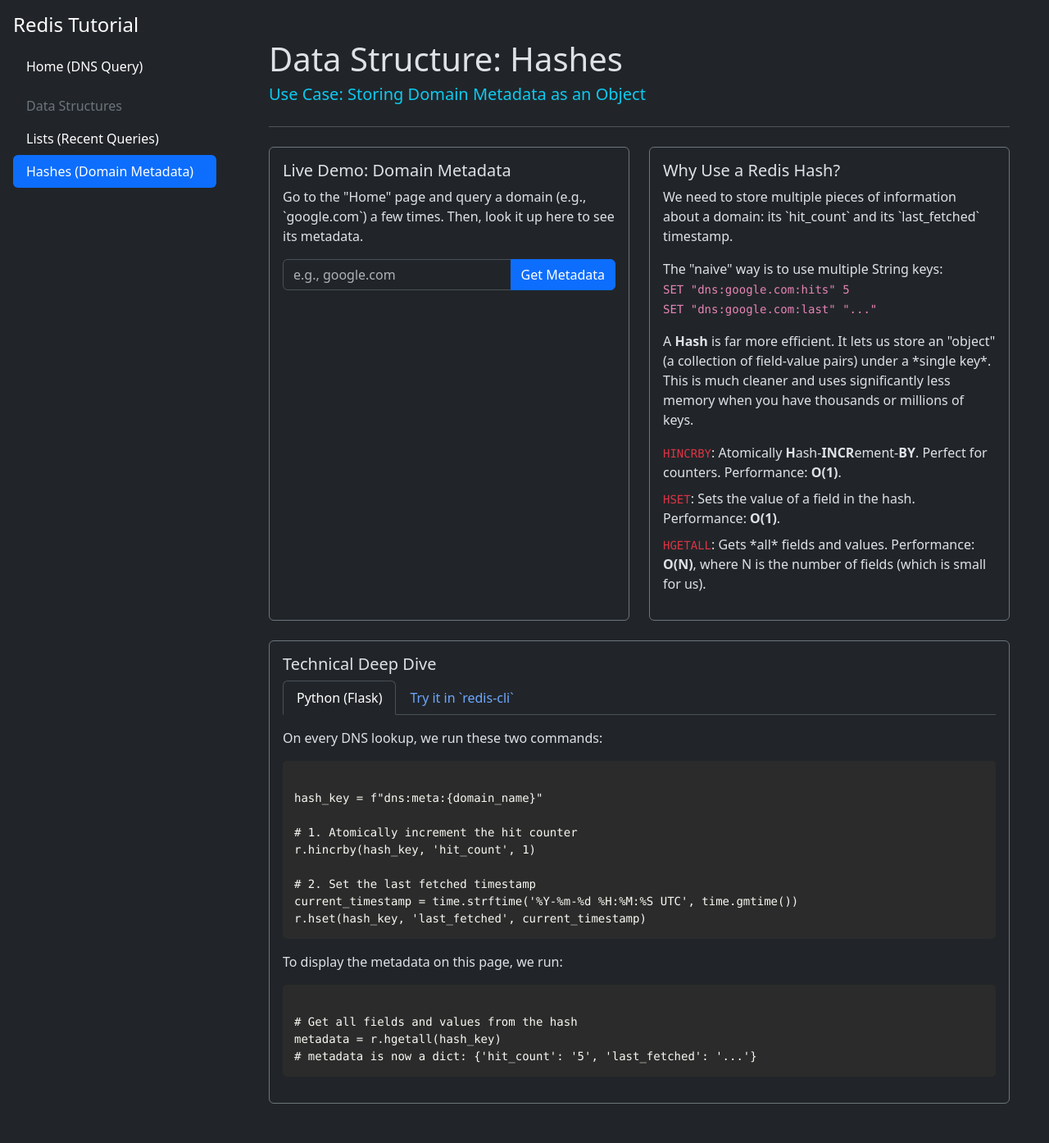
After one commit to ramees-kr/redis-with-dns, a Flask app: page /feature/hashes in a window 1280 px wide. The commit adds this page. Shown: the whole page at 82% size. Run offline with Flask 3, Linux system fonts and the light colour scheme.

Commit message:
Add Redis hash feature for domain metadata
Introduces a new '/feature/hashes' route and template to display domain metadata stored in Redis hashes. On each DNS query, the app now tracks 'hit_count' and 'last_fetched' timestamp per domain using Redis hash operations. Updates navigation to include the new feature.

```diff
--- a/app.py
+++ b/app.py
@@ -1,5 +1,6 @@
 from flask import Flask, render_template, request
 from dns_cache import get_dns_lookup, r
+import time
 
 # Initialize the Flask app
 app = Flask(__name__)
@@ -7,6 +8,7 @@ app = Flask(__name__)
 # keys for recent queries in Redis
 RECENT_QUERIES_KEY = "dns:recent"
 MAX_RECENT_QUERIES = 10
+META_KEY_PREFIX = "dns:meta:"
 
 @app.route('/', methods=['GET', 'POST'])
 def home():
@@ -15,7 +17,7 @@ def home():
     """
     # This context dict will hold all variables for the template
     context = {}
-    context['active_page'] = 'home'  # For sidebar navigation
+    context['active_page'] = 'home'
 
     if request.method == 'POST':
         # 1. Get the domain from the form
@@ -37,6 +39,17 @@ def home():
                 r.lpush(RECENT_QUERIES_KEY, domain_name)
                 # LTRIM trims the list to keep only the first 10 items (0-9)
                 r.ltrim(RECENT_QUERIES_KEY, 0, MAX_RECENT_QUERIES - 1)
+
+
+                hash_key = f"{META_KEY_PREFIX}{domain_name}"
+                # 1. Increment the 'hit_count' field by 1
+                # HINCRBY is atomic and safe.
+                r.hincrby(hash_key, 'hit_count', 1)
+
+                # 2. Set the 'last_fetched' field to the current timestamp
+                # HSET is used to set or update a field's value.
+                current_timestamp = time.strftime('%Y-%m-%d %H:%M:%S UTC', time.gmtime())
+                r.hset(hash_key, 'last_fetched', current_timestamp)
 
     # 4. Render the template, passing in all context variables
     # If it's a GET request, context is empty and the form is blank
@@ -62,6 +75,29 @@ def feature_lists():
     }
     return render_template('feature_lists.html', **context)
 
+
+@app.route('/feature/hashes', methods=['GET', 'POST'])
+def feature_hashes():
+    context = {
+        'active_page': 'hashes'
+    }
+
+    if request.method == 'POST':
+        domain_name = request.form.get('domain')
+
+        if domain_name and r:
+            hash_key = f"{META_KEY_PREFIX}{domain_name}"
+
+            # HGETALL retrieves all fields and values from the hash
+            # It returns a dictionary in python-redis
+            metadata = r.hgetall(hash_key)
+
+            context['domain'] = domain_name
+            context['hash_key'] = hash_key
+            context['metadata'] = metadata
+
+    return render_template('feature_hashes.html', **context)
+
 # This allows us to run the app directly with 'python app.py'
 if __name__ == '__main__':
     # debug=True will auto-reload the server when you save files
--- /dev/null
+++ b/templates/feature_hashes.html
@@ -0,0 +1,176 @@
+{% extends "layout.html" %} {% block content %}
+<h1 class="mb-1">Data Structure: Hashes</h1>
+<p class="lead text-info">Use Case: Storing Domain Metadata as an Object</p>
+<hr class="my-4" />
+
+<div class="row g-4">
+  <div class="col-md-6">
+    <div class="card bg-dark border-secondary h-100">
+      <div class="card-body">
+        <h5 class="card-title">Live Demo: Domain Metadata</h5>
+        <p class="card-text">
+          Go to the "Home" page and query a domain (e.g., `google.com`) a few
+          times. Then, look it up here to see its metadata.
+        </p>
+
+        <form method="POST" action="/feature/hashes">
+          <div class="input-group">
+            <input
+              type="text"
+              class="form-control"
+              name="domain"
+              placeholder="e.g., google.com"
+              value="{{ domain or '' }}"
+              required
+            />
+            <button class="btn btn-primary" type="submit">Get Metadata</button>
+          </div>
+        </form>
+
+        {% if domain %}
+        <h6 class="mt-4">
+          Metadata for: <code class="text-info">{{ hash_key }}</code>
+        </h6>
+        {% if metadata %}
+        <table class="table table-dark table-striped-columns mt-3">
+          <thead>
+            <tr>
+              <th>Field</th>
+              <th>Value</th>
+            </tr>
+          </thead>
+          <tbody>
+            {% for field, value in metadata.items() %}
+            <tr>
+              <td><code>{{ field }}</code></td>
+              <td><code>{{ value }}</code></td>
+            </tr>
+            {% endfor %}
+          </tbody>
+        </table>
+        {% else %}
+        <p class="text-secondary mt-3">
+          No metadata found. Go query this domain on the Home page first!
+        </p>
+        {% endif %} {% endif %}
+      </div>
+    </div>
+  </div>
+
+  <div class="col-md-6">
+    <div class="card bg-dark border-secondary h-100">
+      <div class="card-body">
+        <h5 class="card-title">Why Use a Redis Hash?</h5>
+        <p>
+          We need to store multiple pieces of information about a domain: its
+          `hit_count` and its `last_fetched` timestamp.
+        </p>
+        <p>
+          The "naive" way is to use multiple String keys:
+          <br />
+          <code>SET "dns:google.com:hits" 5</code>
+          <br />
+          <code>SET "dns:google.com:last" "..."</code>
+        </p>
+        <p>
+          A <strong>Hash</strong> is far more efficient. It lets us store an
+          "object" (a collection of field-value pairs) under a *single key*.
+          This is much cleaner and uses significantly less memory when you have
+          thousands or millions of keys.
+        </p>
+        <ul class="list-unstyled">
+          <li class="mb-2">
+            <code class="text-danger">HINCRBY</code>: Atomically
+            <strong>H</strong
+            >ash-<strong>INCR</strong>ement-<strong>BY</strong>. Perfect for
+            counters. Performance: <strong>O(1)</strong>.
+          </li>
+          <li class="mb-2">
+            <code class="text-danger">HSET</code>: Sets the value of a field in
+            the hash. Performance: <strong>O(1)</strong>.
+          </li>
+          <li>
+            <code class="text-danger">HGETALL</code>: Gets *all* fields and
+            values. Performance: <strong>O(N)</strong>, where N is the number of
+            fields (which is small for us).
+          </li>
+        </ul>
+      </div>
+    </div>
+  </div>
+
+  <div class="col-12">
+    <div class="card bg-dark border-secondary">
+      <div class="card-body">
+        <h5 class="card-title">Technical Deep Dive</h5>
+
+        <ul class="nav nav-tabs" id="myTab" role="tablist">
+          <li class="nav-item" role="presentation">
+            <button
+              class="nav-link active"
+              id="python-tab"
+              data-bs-toggle="tab"
+              data-bs-target="#python-tab-pane"
+              type="button"
+            >
+              Python (Flask)
+            </button>
+          </li>
+          <li class="nav-item" role="presentation">
+            <button
+              class="nav-link"
+              id="cli-tab"
+              data-bs-toggle="tab"
+              data-bs-target="#cli-tab-pane"
+              type="button"
+            >
+              Try it in `redis-cli`
+            </button>
+          </li>
+        </ul>
+        <div class="tab-content mt-3" id="myTabContent">
+          <div class="tab-pane fade show active" id="python-tab-pane">
+            <p>On every DNS lookup, we run these two commands:</p>
+            <pre><code class="language-python" style="background: #2b2b2b; color: #f8f8f2; padding: 1em; display: block; border-radius: 5px;">
+hash_key = f"dns:meta:{domain_name}"
+
+# 1. Atomically increment the hit counter
+r.hincrby(hash_key, 'hit_count', 1)
+
+# 2. Set the last fetched timestamp
+current_timestamp = time.strftime('%Y-%m-%d %H:%M:%S UTC', time.gmtime())
+r.hset(hash_key, 'last_fetched', current_timestamp)
+</code></pre>
+            <p>To display the metadata on this page, we run:</p>
+            <pre><code class="language-python" style="background: #2b2b2b; color: #f8f8f2; padding: 1em; display: block; border-radius: 5px;">
+# Get all fields and values from the hash
+metadata = r.hgetall(hash_key)
+# metadata is now a dict: {'hit_count': '5', 'last_fetched': '...'}
+</code></pre>
+          </div>
+
+          <div class="tab-pane fade" id="cli-tab-pane">
+            <p>
+              Open <code class="text-info">redis-cli</code> and query a domain
+              on the Home page. Then try these commands:
+            </p>
+            <pre><code style="background: #2b2b2b; color: #f8f8f2; padding: 1em; display: block; border-radius: 5px;">
+# See all keys in your database (you'll see your "dns:" and "dns:meta:" keys)
+KEYS *
+
+# Get all fields and values for the google.com hash
+HGETALL "dns:meta:google.com"
+
+# Get just the hit count
+HGET "dns:meta:google.com" "hit_count"
+
+# Increment the count yourself and then refresh this page!
+HINCRBY "dns:meta:google.com" "hit_count" 10
+</code></pre>
+          </div>
+        </div>
+      </div>
+    </div>
+  </div>
+</div>
+{% endblock %}
--- a/templates/layout.html
+++ b/templates/layout.html
@@ -48,6 +48,13 @@
             Lists (Recent Queries)
           </a>
         </li>
+        <li class="nav-item">
+          <a href="/feature/hashes"
+             class="nav-link text-white {% if active_page == 'hashes' %}active{% endif %}">
+            Hashes (Domain Metadata)
+          </a>
+        </li>
+        </ul>
       </ul>
     </div>
 
```
